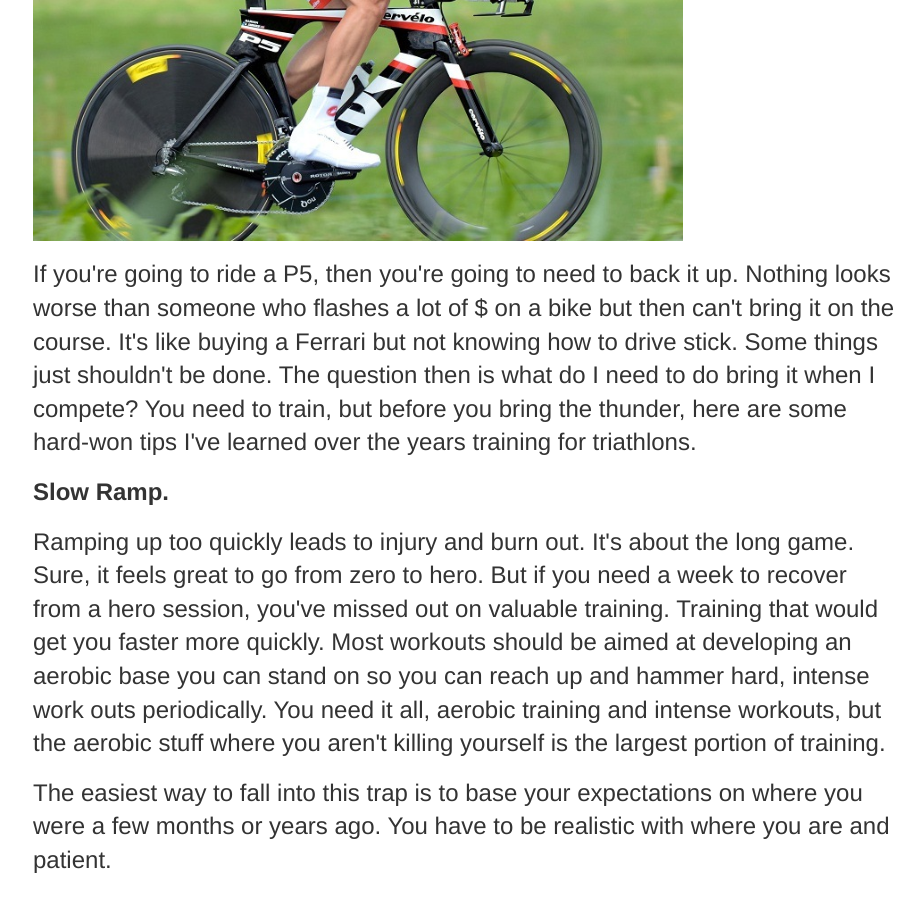
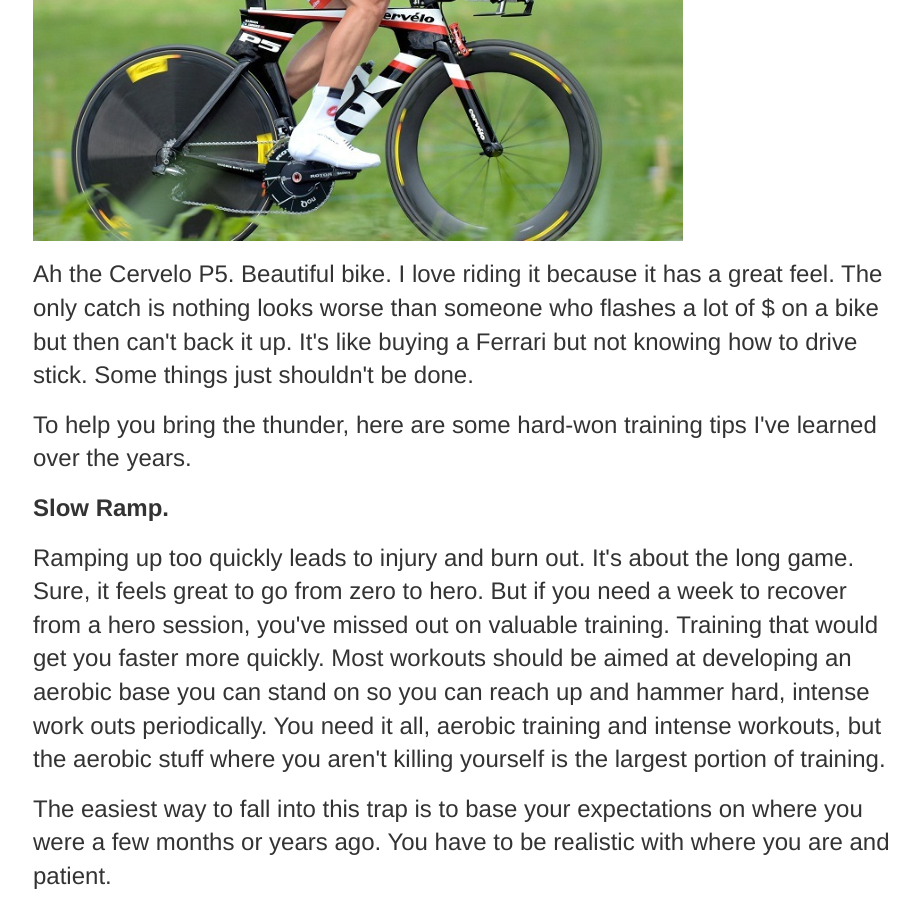
Before and after one commit to hikesandbikes/hikesandbikes.github.io, a Jekyll site: the page built from _posts/2020-07-04-the-need-for-speed.md, in a window 1280 px wide and 900 px high, scrolled down 442 px. Shown: the whole window, without its empty margins (174-1098 px from the left). Built offline with Jekyll 4.4.1, drawn with Linux system fonts in a browser that asks for light colours.

Commit message:
updated tri post

```diff
--- a/_posts/2020-07-04-the-need-for-speed.md
+++ b/_posts/2020-07-04-the-need-for-speed.md
@@ -9,12 +9,13 @@ date: 2020-07-04
 
 
 <p>
-If you're going to ride a P5, then you're going to need to back it up.  Nothing looks worse
-than someone who flashes a lot of $ on a bike but then can't bring it on the course.  It's like
-buying a Ferrari but not knowing how to drive stick.  Some things just shouldn't be done.  The question
-then is what do I need to do bring it when I compete?  You need to train, but before you bring the thunder, here are some hard-won tips I've learned over the years training for triathlons.
+Ah the Cervelo P5.  Beautiful bike.  I love riding it because it has a great feel. The only catch is nothing looks worse than someone who flashes a lot of $ on a bike but then can't back it up.  It's like
+buying a Ferrari but not knowing how to drive stick.  Some things just shouldn't be done.
 </p>
 
+<p>
+To help you bring the thunder, here are some hard-won training tips I've learned over the years.
+</p>
 
 <blockquote>
     <p><b>Slow Ramp.</b></p>
```
